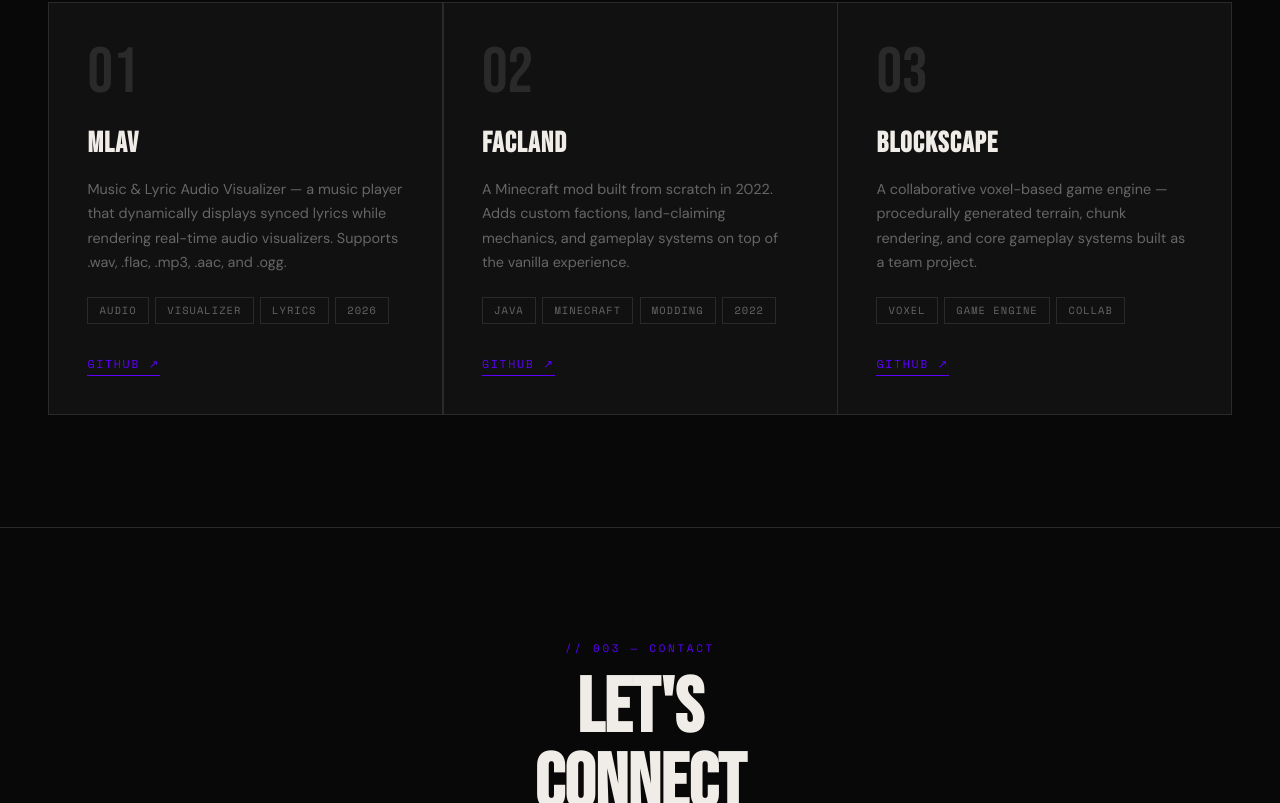
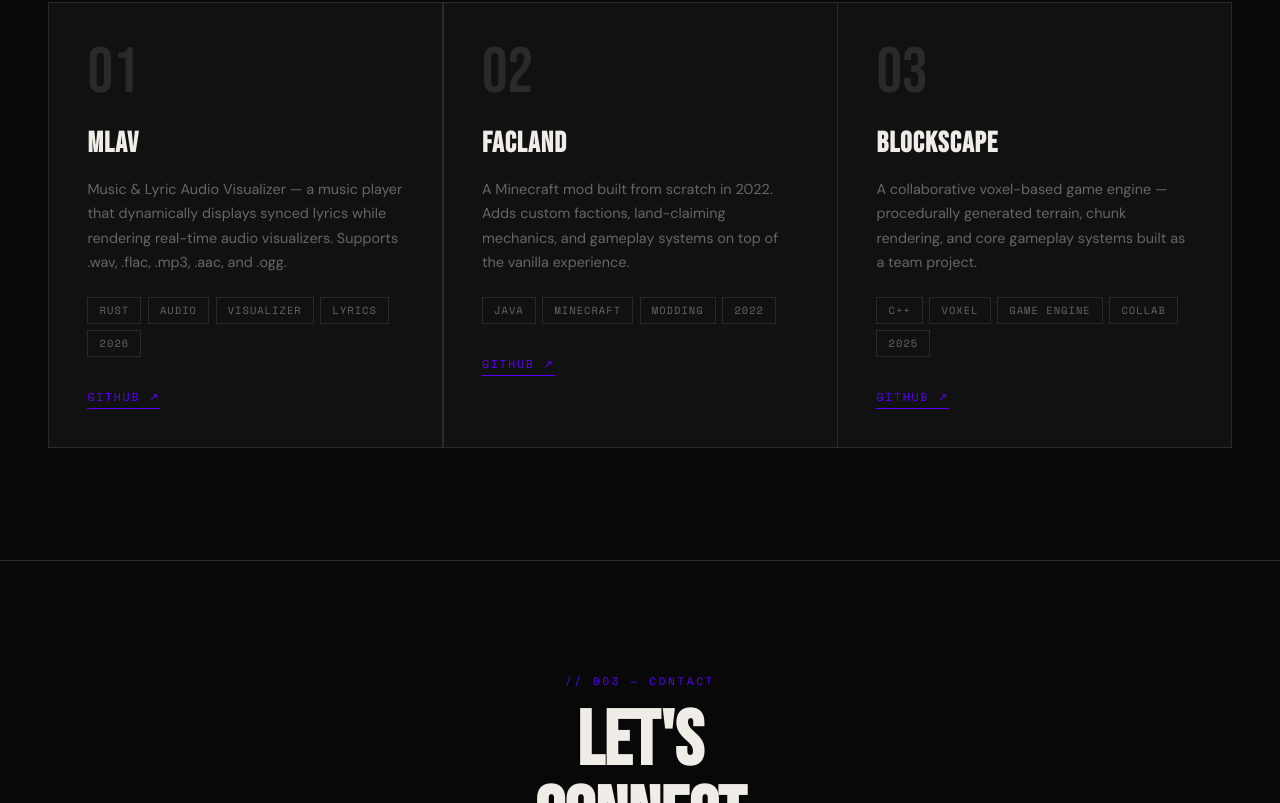
Before and after one commit to Rexboy909/Advanced_Progreamming_Portfolio_25-26, a plain HTML site: page index.html in a window 1280 px wide. Shown: the part 1902-2705 px from the top of the page. Drawn offline with nearby package versions, Linux system fonts and the light colour scheme.

Commit message:
Update index.html

```diff
--- a/index.html
+++ b/index.html
@@ -464,6 +464,7 @@
         <h3 class="project-title">MLAV</h3>
         <p class="project-desc">Music &amp; Lyric Audio Visualizer — a music player that dynamically displays synced lyrics while rendering real-time audio visualizers. Supports .wav, .flac, .mp3, .aac, and .ogg.</p>
         <div class="project-meta">
+          <span class="tag">Rust</span>
           <span class="tag">Audio</span>
           <span class="tag">Visualizer</span>
           <span class="tag">Lyrics</span>
@@ -496,9 +497,11 @@
         <h3 class="project-title">BlockScape</h3>
         <p class="project-desc">A collaborative voxel-based game engine — procedurally generated terrain, chunk rendering, and core gameplay systems built as a team project.</p>
         <div class="project-meta">
+          <span class="tag">C++</span>
           <span class="tag">Voxel</span>
           <span class="tag">Game Engine</span>
           <span class="tag">Collab</span>
+          <span class="tag">2025</span>
         </div>
         <a class="project-link" href="https://github.com/SaltyNickel702/BlockScape" target="_blank">GitHub ↗</a>
       </div>
```
